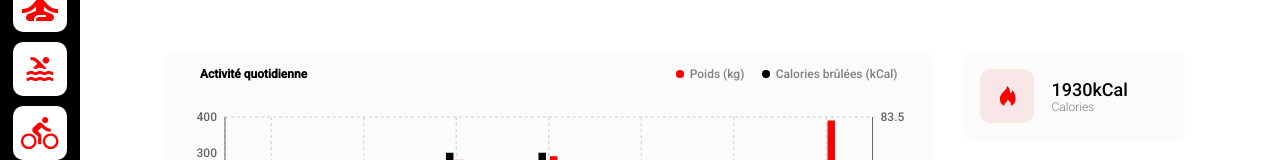
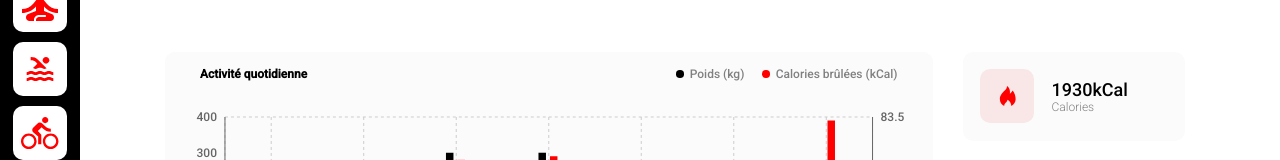
Before and after one commit to mulekick/ocr-sportsee-frontend, a React (Create React App) app: page / in a window 1280 px wide. Shown: the part 223-383 px from the top of the page. Built offline with nearby package versions, Linux system fonts and the light colour scheme.

Commit message:
P12 update

```diff
--- a/src/js/components/activity.jsx
+++ b/src/js/components/activity.jsx
@@ -17,9 +17,9 @@ const
         return <div className="bar-header">
             <span><strong>Activité quotidienne</strong></span>
             <div>
-                <span><span className="dot" style={{backgroundColor: `red`}}></span>&nbsp;&nbsp;Poids (kg)</span>
+                <span><span className="dot" style={{backgroundColor: `black`}}></span>&nbsp;&nbsp;Poids (kg)</span>
                 &nbsp;&nbsp;&nbsp;&nbsp;&nbsp;&nbsp;
-                <span><span className="dot" style={{backgroundColor: `black`}}></span>&nbsp;&nbsp;Calories brûlées (kCal)</span>
+                <span><span className="dot" style={{backgroundColor: `red`}}></span>&nbsp;&nbsp;Calories brûlées (kCal)</span>
             </div>
         </div>;
     },
```
